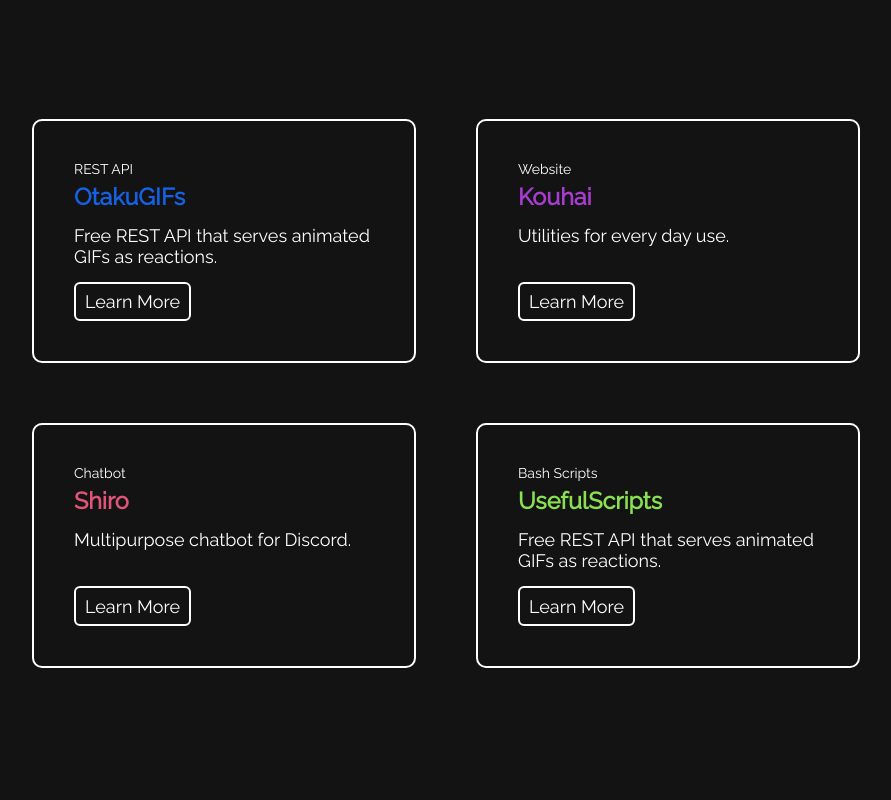
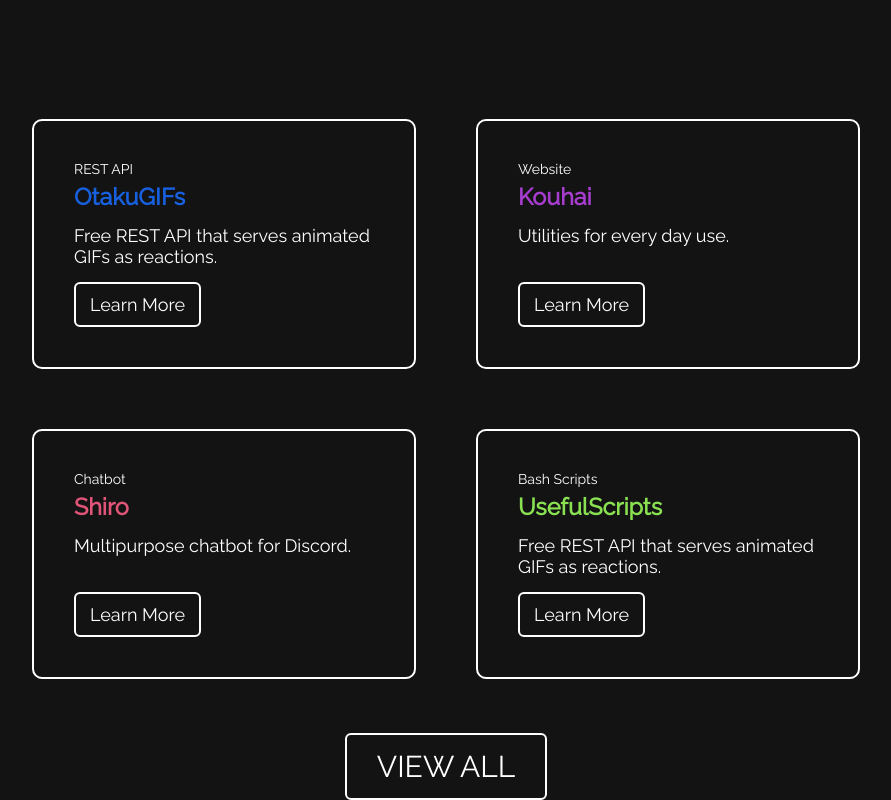
Before and after one commit to StrawHatHacker/personal-website, a SvelteKit app: page / in a window 1280 px wide. Shown: the part 1355-2155 px from the top of the page, without its empty margins (194-1085 px from the left). Before the commit the page ends 2023 px from the top, so only its background shows below. Built offline with nearby package versions, Linux system fonts and the light colour scheme; a web font is replaced by a local one.

Commit message:
Pretty buttons

```diff
--- /dev/null
+++ b/src/components/Buttons/MainButtonLink.svelte
@@ -0,0 +1,39 @@
+<script lang="ts">
+  export let href: string;
+  export let text: string;
+  export let size: "sm" | "md" | "lg" = "sm";
+</script>
+
+<a {href} class:md={size === "md"} class:lg={size === "lg"}>
+  {text}
+</a>
+
+<style>
+  a {
+    border: 2px solid rgb(255, 255, 255);
+    border-radius: 6px;
+    width: fit-content;
+    padding: 0.5rem 0.7rem;
+    font-size: 0.9rem;
+    transition: opacity 0.3s ease;
+
+    &:hover {
+      opacity: 0.6;
+    }
+
+    &:focus-visible {
+      outline: 2px solid white;
+      outline-offset: -0.5em;
+    }
+  }
+
+  .md {
+    padding: 0.6rem 0.9rem;
+    font-size: 1.2rem;
+  }
+
+  .lg {
+    padding: 0.7rem 1.5rem;
+    font-size: 1.5rem;
+  }
+</style>
--- /dev/null
+++ b/src/components/Buttons/MainLink.svelte
@@ -0,0 +1,38 @@
+<script lang="ts">
+  export let href: string;
+  export let text: string;
+</script>
+
+<a {href}>
+  {text}
+</a>
+
+<style>
+  a {
+    position: relative;
+    transition: all 0.3s ease;
+    outline: 2px solid transparent;
+    outline-offset: 0.2em;
+
+    &::after {
+      content: "";
+      position: absolute;
+      height: 2px;
+      width: 0%;
+      left: 50%;
+      bottom: -2px;
+      background-color: currentColor;
+      transition: all 0.3s ease-out;
+    }
+
+    &:hover::after {
+      width: 100%;
+      left: 0%;
+      opacity: 0.8;
+    }
+
+    &:focus-visible {
+      outline: 2px solid white;
+    }
+  }
+</style>
--- a/src/components/HeaderLarge.svelte
+++ b/src/components/HeaderLarge.svelte
@@ -1,6 +1,7 @@
 <script lang="ts">
   import LogoTwitter from "carbon-icons-svelte/lib/LogoTwitter.svelte";
   import LogoLinkedin from "carbon-icons-svelte/lib/LogoLinkedin.svelte";
+  import MainLink from "./Buttons/MainLink.svelte";
 
   export let hidden = false;
 </script>
@@ -20,9 +21,9 @@
           />
         </a>
       </li>
-      <li><a href="/">Projects</a></li>
-      <li><a href="/">Open Source</a></li>
-      <li><a href="/">Contact</a></li>
+      <li><MainLink href="/" text="Projects" /></li>
+      <li><MainLink href="/" text="Open Source" /></li>
+      <li><MainLink href="/" text="Contact" /></li>
     </ul>
     <div class="social-nav">
       <a href="https://twitter.com/xSkillers3"><LogoTwitter size={32} /></a>
@@ -68,11 +69,21 @@
     gap: 1rem;
 
     & a {
-      background-color: rgba(255, 255, 255, 0.1);
+      background: rgba(255, 255, 255, 0.1);
       width: 32px;
       height: 32px;
-      padding: 0.2em;
+      padding: 0.25em;
       border-radius: 50%;
+      transition: all 0.2s ease;
+
+      &:focus-visible {
+        outline: 2px solid white;
+      }
+
+      &:hover {
+        opacity: 0.8;
+        background: rgba(255, 255, 255, 0.2);
+      }
     }
   }
 </style>
--- a/src/components/ProjectList.svelte
+++ b/src/components/ProjectList.svelte
@@ -1,4 +1,6 @@
 <script lang="ts">
+  import MainButtonLink from "./Buttons/MainButtonLink.svelte";
+
   export let thisElement: HTMLElement;
 </script>
 
@@ -10,32 +12,36 @@
   <h2 id="projects-section-title" class="hidden">Projects</h2>
 
   <ul class="project-container">
-    <li>
+    <li class="project-item">
       <span>REST API</span>
-      <h3 style="--c:#1761e1">OtakuGIFs</h3>
+      <h3 style="--c: var(--otakugifs-color)">OtakuGIFs</h3>
       <p>Free REST API that serves animated GIFs as reactions.</p>
-      <a href="/">Learn More</a>
+      <MainButtonLink href="/" text="Learn More" />
     </li>
-    <li>
+    <li class="project-item">
       <span>Website</span>
-      <h3 style="--c:#a63dcf">Kouhai</h3>
+      <h3 style="--c:var(--kouhai-color)">Kouhai</h3>
       <p>Utilities for every day use.</p>
-      <a href="/">Learn More</a>
+      <MainButtonLink href="/" text="Learn More" />
     </li>
-    <li>
+    <li class="project-item">
       <span>Chatbot</span>
-      <h3 style="--c:#e05477">Shiro</h3>
+      <h3 style="--c:var(--shiro-color)">Shiro</h3>
       <p>Multipurpose chatbot for Discord.</p>
-      <a href="/">Learn More</a>
+      <MainButtonLink href="/" text="Learn More" />
     </li>
-    <li>
+    <li class="project-item">
       <span>Bash Scripts</span>
-      <h3 style="--c:#89e051">UsefulScripts</h3>
+      <h3 style="--c:var(--usefulscripts-color)">UsefulScripts</h3>
       <p>Free REST API that serves animated GIFs as reactions.</p>
-      <a href="/">Learn More</a>
+      <MainButtonLink href="/" text="Learn More" />
     </li>
   </ul>
 </section>
+
+<div class="see-all-projects-btn">
+  <MainButtonLink href="/" text="VIEW ALL" size="lg" />
+</div>
 
 <style>
   section#projects {
@@ -44,14 +50,14 @@
     scroll-margin: 20px;
   }
 
-  .project-container {
+  ul.project-container {
     display: flex;
     flex-wrap: wrap;
     justify-content: center;
     gap: 3rem;
   }
 
-  li {
+  li.project-item {
     border: 2px solid white;
     border-radius: 10px;
     padding: 2rem;
@@ -74,14 +80,13 @@
     }
 
     & > a {
-      border: 2px solid rgb(255, 255, 255);
-      border-radius: 6px;
-      width: fit-content;
-      padding: 0.4em 0.5em;
-      font-size: 0.9em;
       margin-top: auto;
-      cursor: pointer;
     }
+  }
+
+  .see-all-projects-btn {
+    margin: 70px auto 0 auto;
+    width: fit-content;
   }
 
   @media screen and (max-width: 500px) {
@@ -89,11 +94,12 @@
       width: var(--section-width-mobile);
       font-size: 0.9em;
     }
-    .project-container {
+
+    ul.project-container {
       gap: 1.2rem;
     }
 
-    li {
+    li.project-item {
       padding: 1.5rem;
     }
   }
--- a/src/styles/global.css
+++ b/src/styles/global.css
@@ -4,6 +4,11 @@
 
   --section-width-desktop: 80%;
   --section-width-mobile: 85%;
+
+  --otakugifs-color: #1761e1;
+  --kouhai-color: #a63dcf;
+  --shiro-color: #e05477;
+  --usefulscripts-color: #89e051;
 }
 
 body {
```
